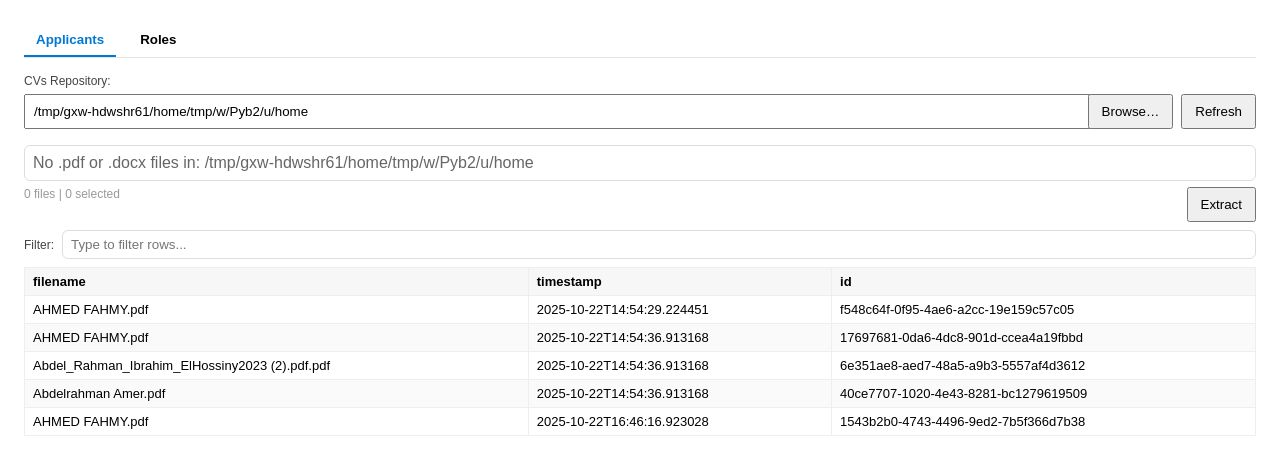
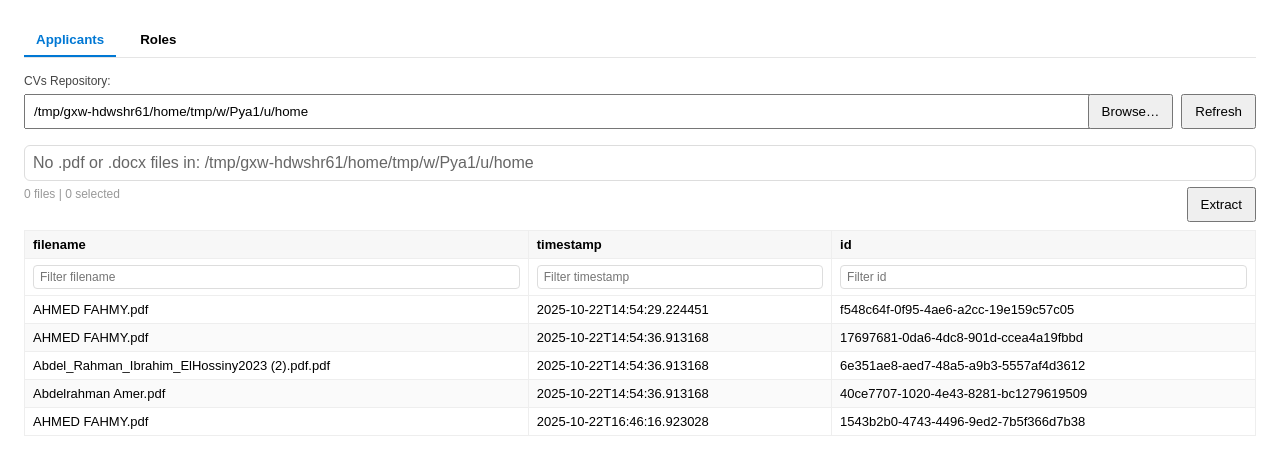
Before and after one commit to alkashef/HireMind, a Flask app: page / in a window 1280 px wide. Shown: the top 475 px of the page. Run offline with Flask 3, Linux system fonts and the light colour scheme; data that the repository does not hold is empty.

Commit message:
feat: Enhance Applicants tab with Excel-style filterable table and improve logging configuration

```diff
--- a/static/styles.css
+++ b/static/styles.css
@@ -18,11 +18,11 @@
 /* Footer under list */
 .list-footer { display: flex; justify-content: flex-start; align-items: flex-start; gap: 8px; margin-top: 6px; }
 .list-footer .actions { margin-left: auto; }
-.table-toolbar { display: flex; align-items: center; gap: 8px; margin-top: 8px; }
-.table-toolbar input { padding: 6px 8px; flex: 1; border: 1px solid #ddd; border-radius: 6px; }
 .data-table { width: 100%; border-collapse: collapse; margin-top: 8px; font-size: 13px; }
 .data-table th, .data-table td { border: 1px solid #eee; padding: 6px 8px; text-align: left; }
 .data-table thead th { background: #f7f7f7; font-weight: 600; }
+.data-table thead .filter-row th { background: #fff; }
+.data-table thead .filter-row input { width: 100%; padding: 4px 6px; border: 1px solid #ddd; border-radius: 4px; font-size: 12px; box-sizing: border-box; }
 .data-table tbody tr:nth-child(even) { background: #fafafa; }
 .file-count { color: #999; font-size: 12px; }
 
--- a/templates/index.html
+++ b/templates/index.html
@@ -28,13 +28,14 @@
           <button id="extractBtn">Extract</button>
         </div>
       </div>
-      <div class="table-toolbar">
-        <label for="tableFilter" class="folder-label" style="margin-top:6px;">Filter:</label>
-        <input id="tableFilter" type="text" placeholder="Type to filter rows..." />
-      </div>
       <table id="extractTable" class="data-table" aria-label="Extracted info">
         <thead>
           <tr><th>filename</th><th>timestamp</th><th>id</th></tr>
+          <tr class="filter-row">
+            <th><input id="filter-filename" type="text" placeholder="Filter filename" /></th>
+            <th><input id="filter-timestamp" type="text" placeholder="Filter timestamp" /></th>
+            <th><input id="filter-id" type="text" placeholder="Filter id" /></th>
+          </tr>
         </thead>
         <tbody></tbody>
       </table>
@@ -62,16 +63,25 @@
 
       let tableRows = [];
 
-      function renderTable(filterText = '') {
+      function getHeaderFilters() {
+        return {
+          filename: (document.getElementById('filter-filename')?.value || '').toLowerCase(),
+          timestamp: (document.getElementById('filter-timestamp')?.value || '').toLowerCase(),
+          id: (document.getElementById('filter-id')?.value || '').toLowerCase(),
+        };
+      }
+
+      function renderTable() {
+        const { filename: ff, timestamp: ft, id: fid } = getHeaderFilters();
         const tbody = document.querySelector('#extractTable tbody');
-        const ft = (filterText || '').toLowerCase();
         const rows = tableRows.filter(r => {
-          if (!ft) return true;
-          return (
-            (r.filename || '').toLowerCase().includes(ft) ||
-            (r.timestamp || '').toLowerCase().includes(ft) ||
-            (r.id || '').toLowerCase().includes(ft)
-          );
+          const rf = (r.filename || '').toLowerCase();
+          const rt = (r.timestamp || '').toLowerCase();
+          const rid = (r.id || '').toLowerCase();
+          const okF = ff ? rf.includes(ff) : true;
+          const okT = ft ? rt.includes(ft) : true;
+          const okI = fid ? rid.includes(fid) : true;
+          return okF && okT && okI;
         });
         tbody.innerHTML = rows.map(r => (
           `<tr><td>${r.filename || ''}</td><td>${r.timestamp || ''}</td><td>${r.id || ''}</td></tr>`
@@ -83,8 +93,7 @@
           const r = await fetch('/api/extract');
           const j = await r.json();
           tableRows = Array.isArray(j.rows) ? j.rows : [];
-          const tf = document.getElementById('tableFilter');
-          renderTable(tf.value);
+          renderTable();
         } catch (e) {
           console.error('Failed to load table rows', e);
         }
@@ -170,9 +179,9 @@
 
       loadDefault();
       refreshTable();
-
-      document.getElementById('tableFilter').addEventListener('input', (e) => {
-        renderTable(e.target.value);
+      ['filter-filename','filter-timestamp','filter-id'].forEach(id => {
+        const el = document.getElementById(id);
+        if (el) el.addEventListener('input', () => renderTable());
       });
 
       // Tabs logic
```
Also changed, not shown: ui/streamlit_app.py (+11 -2 lines), README.md.
